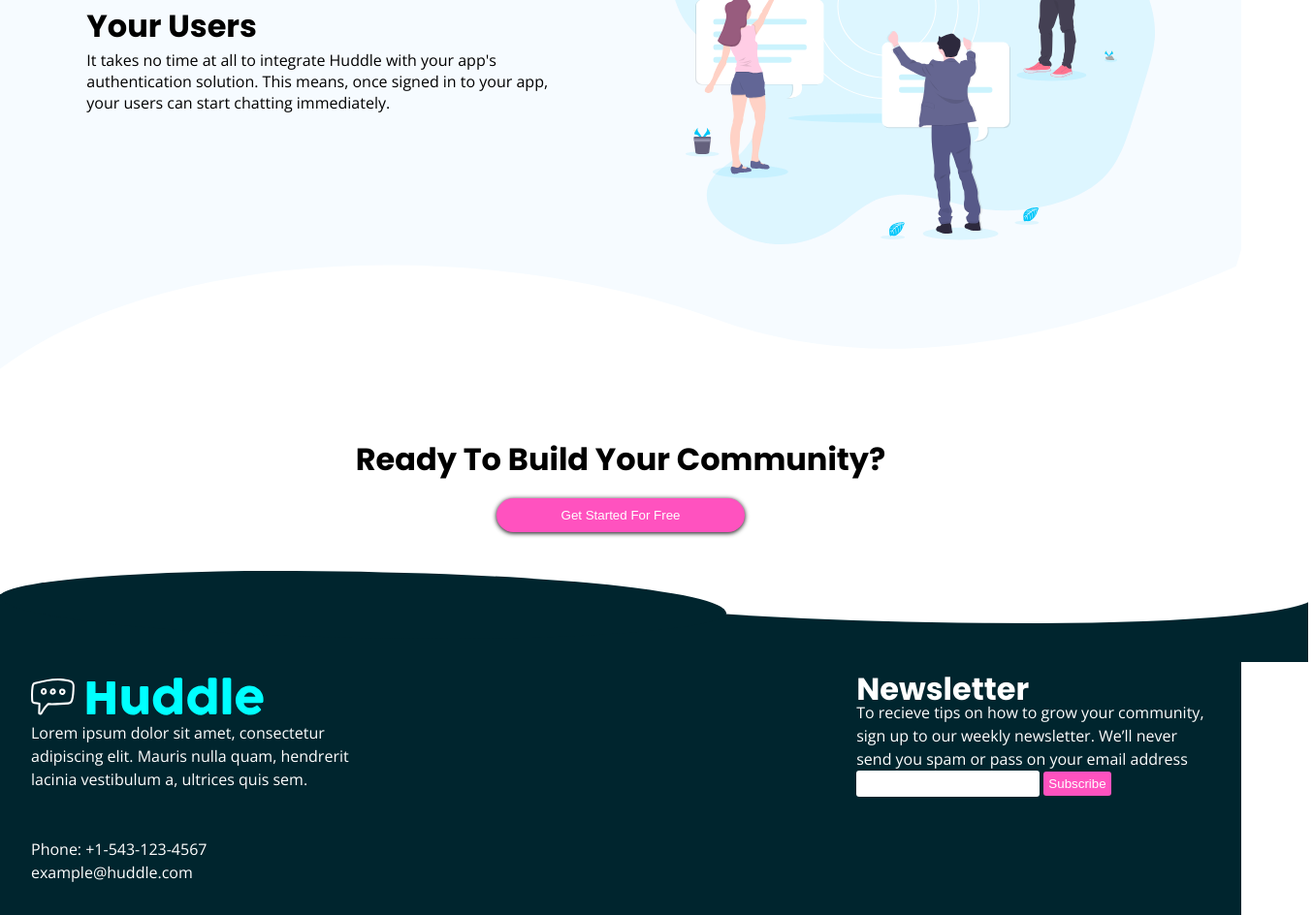
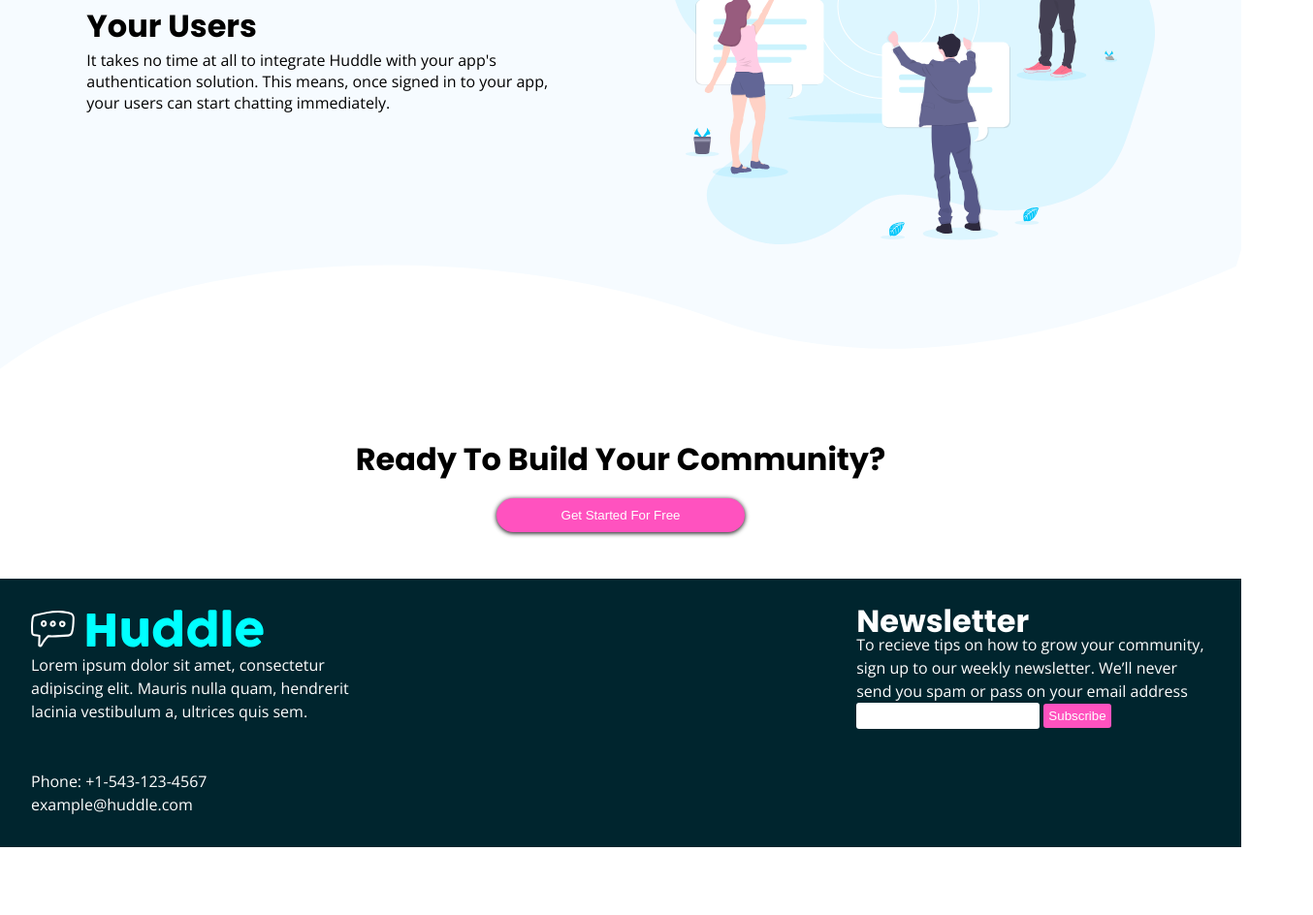
Before and after one commit to Tommy-clemz/first-landing-page, a plain HTML site: page index.html in a window 1280 px wide. Shown: the part 2269-3213 px from the top of the page at 97% size, 1354 px wide, since content can reach past the window. After the commit the page ends 3143 px from the top, so only its background shows below. Drawn offline with nearby package versions, Linux system fonts and the light colour scheme.

Commit message:
Update index.html

```diff
--- a/index.html
+++ b/index.html
@@ -105,7 +105,7 @@
   Ready To Build Your Community?</h1>
   <button class="get-started for-free">
   Get Started For Free</button></div>
-  <div id="wave"></div>
+<!--  <div id="wave"></div> -->
   <footer>
 
   <div class="lorem-container">
```
